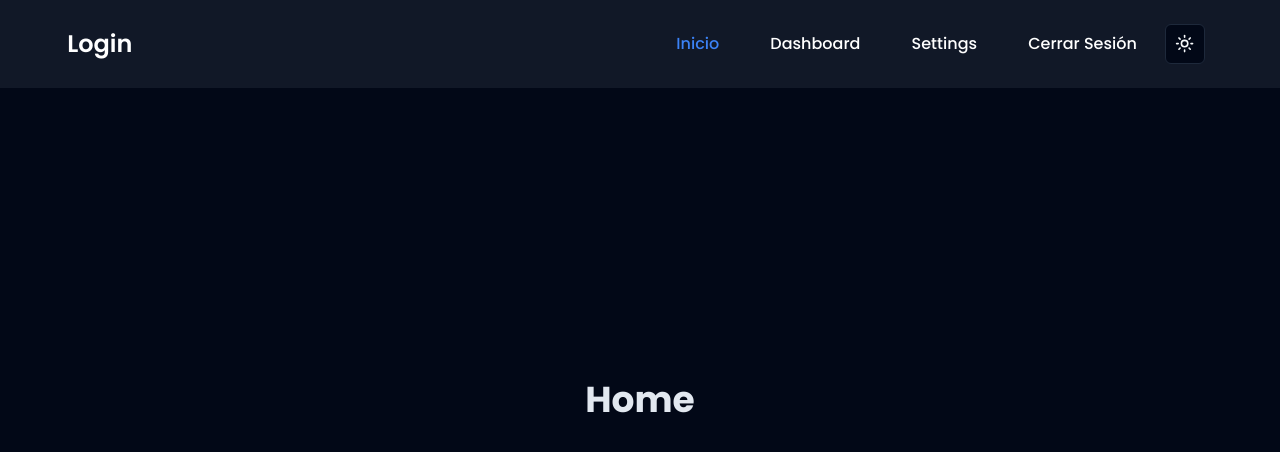
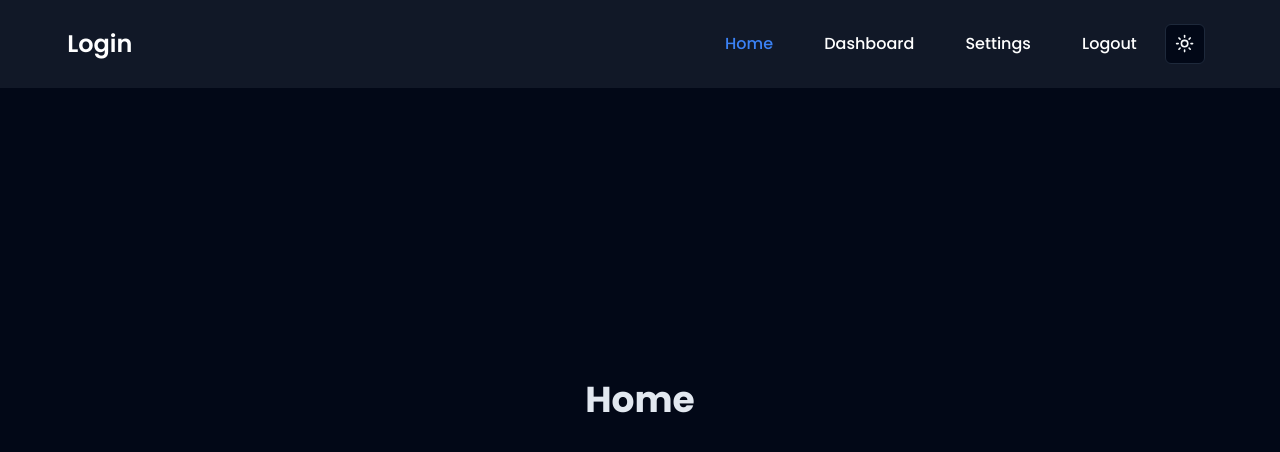
Before and after one commit to dejeloper/login, a Next.js app: page /home in a window 1280 px wide. Shown: the top 452 px of the page. Built offline with nearby package versions, Linux system fonts and the light colour scheme; no server answers; sample sign-in values are in the browser's storage.

Commit message:
refactor: change menuItemsUser items

```diff
--- a/src/components/header/nav/menuItems.ts
+++ b/src/components/header/nav/menuItems.ts
@@ -2,9 +2,9 @@ import { IMenuItemsNavbar } from "@/app/interfaces/nav/IMenuItemsNavbar";
 
 export function getMenuItemsUnknown() {
   const menuItemsUser: IMenuItemsNavbar[] = [
-    { name: "Inicio", url: "/home" },
+    { name: "Home", url: "/home" },
     { name: "Login", url: "/auth/login" },
-    { name: "Registro", url: "/auth/register" },
+    { name: "Register", url: "/auth/register" },
   ];
 
   return menuItemsUser;
@@ -12,10 +12,10 @@ export function getMenuItemsUnknown() {
 
 export function getMenuItemsUser() {
   const menuItemsUser: IMenuItemsNavbar[] = [
-    { name: "Inicio", url: "/home" },
+    { name: "Home", url: "/home" },
     { name: "Dashboard", url: "/dashboard" },
     { name: "Settings", url: "/dashboard/settings" },
-    { name: "Cerrar Sesión", url: "/api/auth/signout" },
+    { name: "Logout", url: "/api/auth/signout" },
   ];
 
   return menuItemsUser;
```
